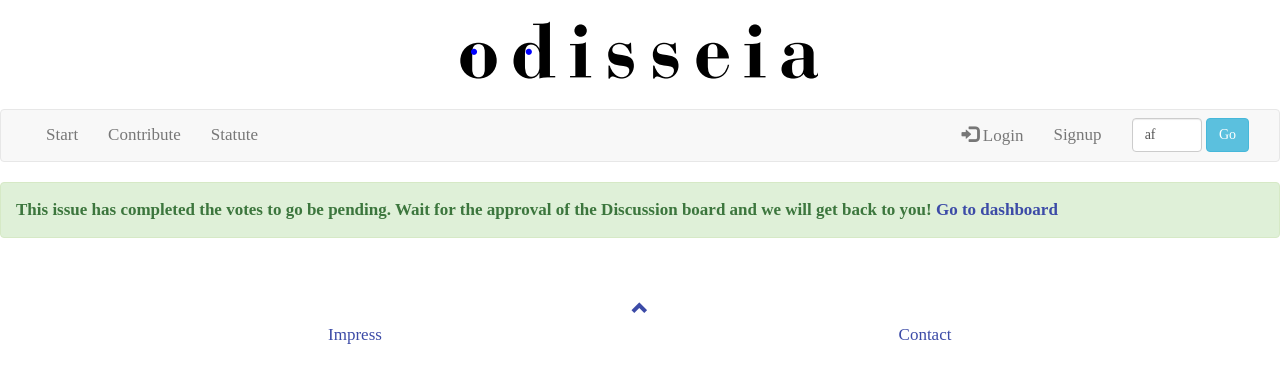
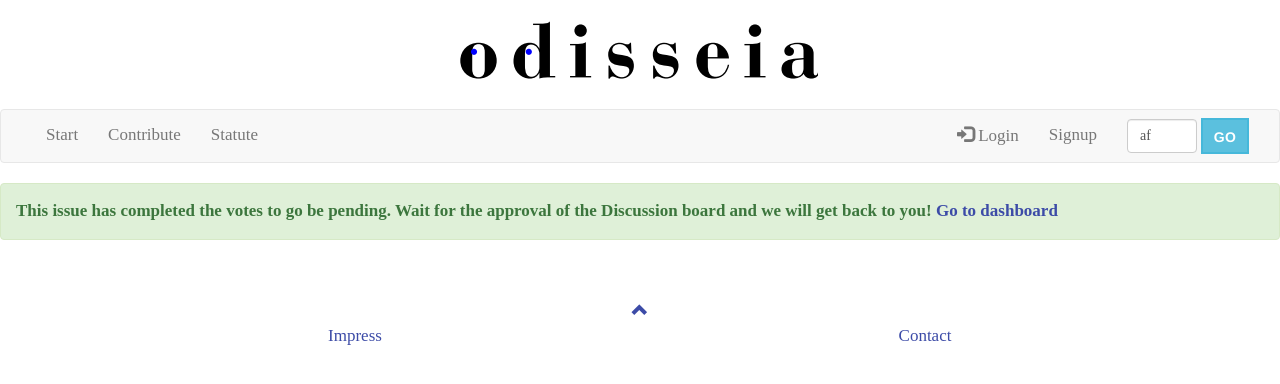
Before and after one commit to catasaw/odisseia, a Django app: template dashboard/templates/dashboard/pending_view.html in a window 1280 px wide. Shown: the top 384 px of the page. Run offline with Django 3.2, Linux system fonts and the light colour scheme; the template is opened without the code that fills it, so the values that code supplies are empty; some libraries are stand-ins or nearby versions.

Commit message:
Add styling to buttons.

```diff
--- a/assets/css/layout.css
+++ b/assets/css/layout.css
@@ -338,6 +338,29 @@ select {
             width: 100%;
         }
 
+/*Styling for buttons */
+.btn {
+    display: inline-block;
+    padding: .5em .75em .375em .75em;
+    border-style: solid;
+    border-width: 2px;
+    border-radius: 0;
+    cursor: pointer;
+    font-family: "simplon","Helvetica","Arial",sans-serif;
+    font-weight: 700;
+    text-decoration: none;
+    text-transform: uppercase;
+    letter-spacing: .5px;
+    -webkit-transition: all,0.4s;
+    -moz-transition: all,0.4s;
+    transition: all,0.4s;
+}
+.btn-primary {
+	background-color: transparent;
+	color:  #3c4ba7;
+	border-color:  #3c4ba7
+}
+
 /*Styligin for divs into issue*/
 .opinions_issue_panel {
 	font-size: 14px;
```
